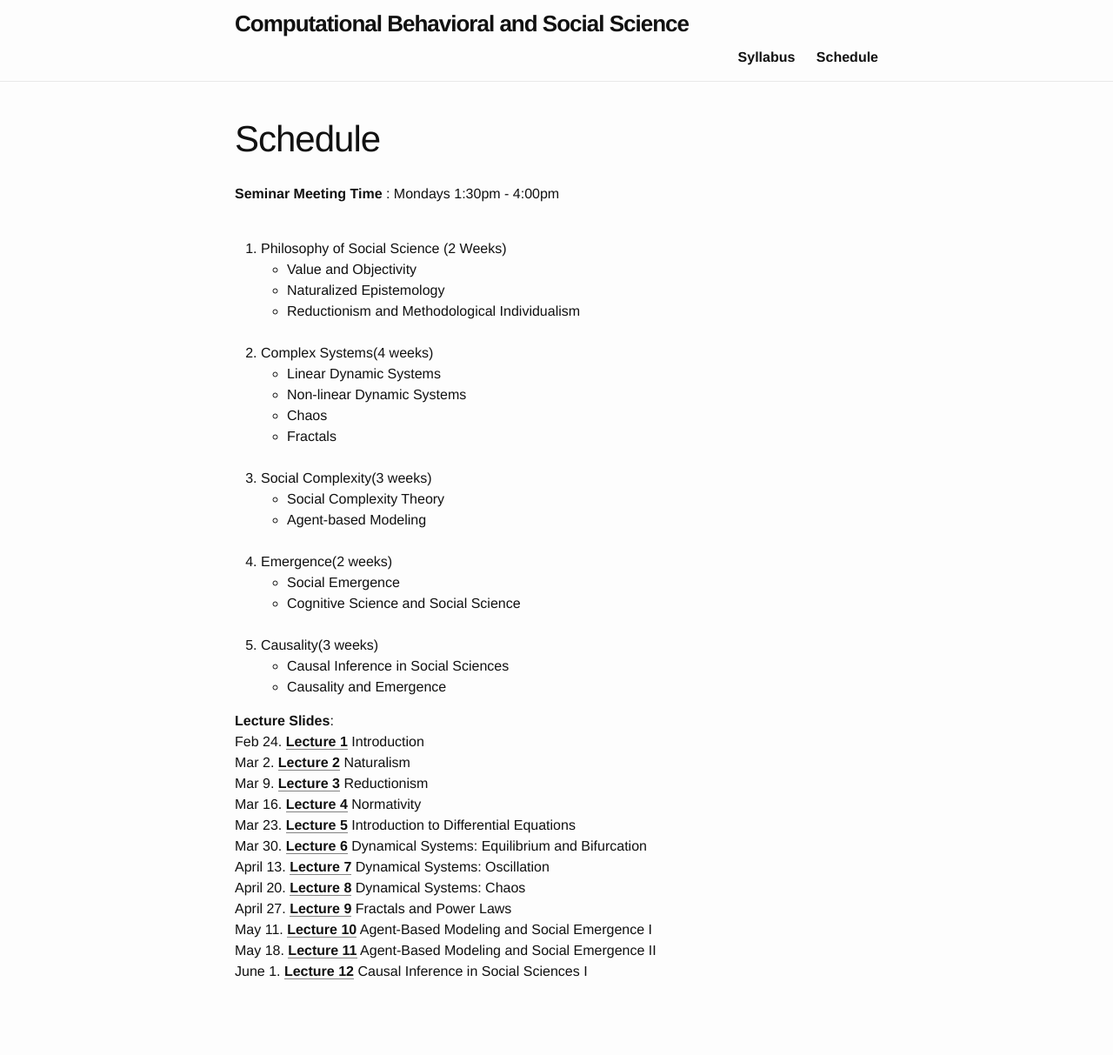
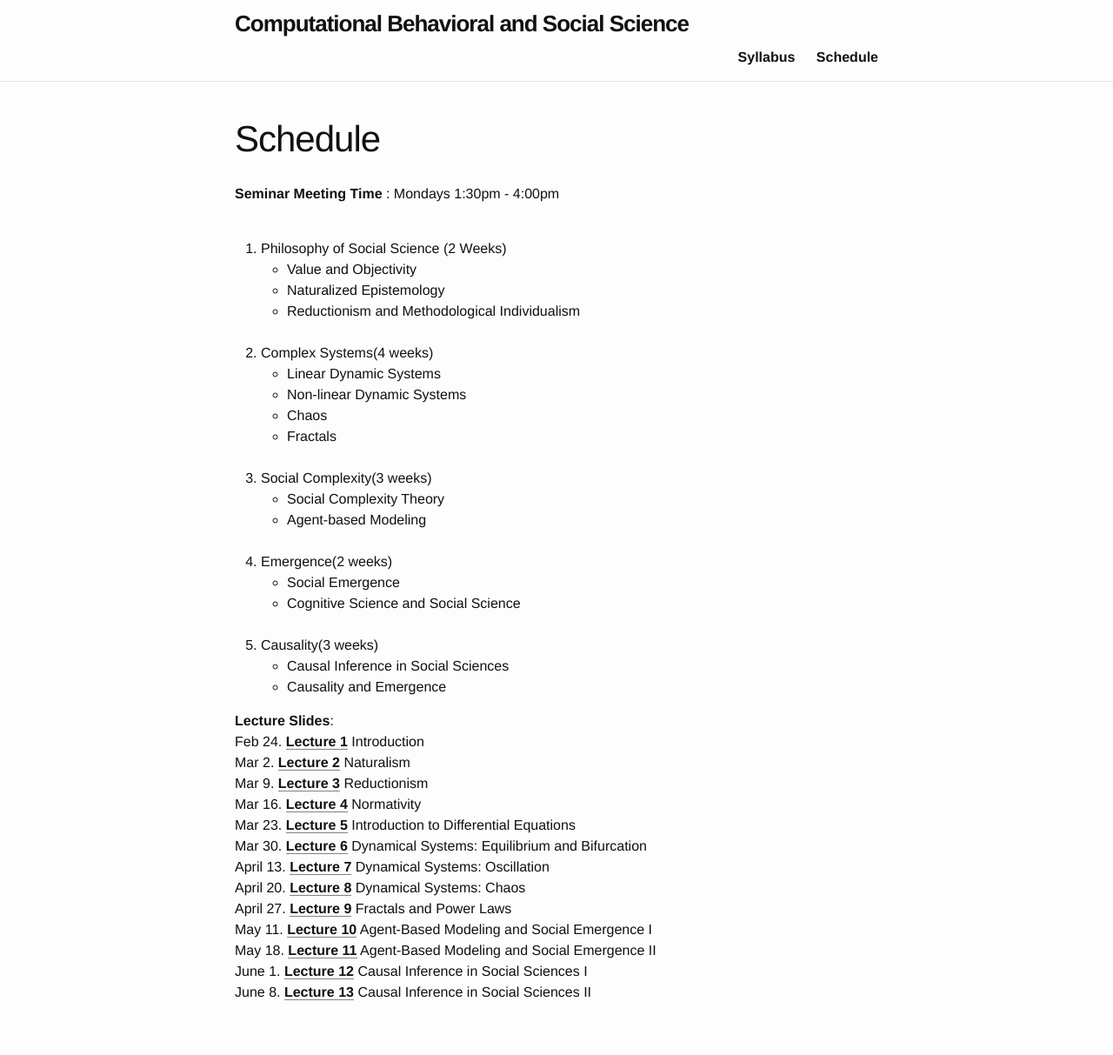
Before and after one commit to comphiacademy/cbss20s, a Jekyll site: the page built from schedule.md, in a window 1280 px wide. Shown: the whole page at 87% size. Built offline with Jekyll 4.4.1, drawn with Linux system fonts in a browser that asks for light colours; before the commit the page ends 1189 px from its top, so only the background shows below that.

Commit message:
Week 15 commit

```diff
--- a/schedule.md
+++ b/schedule.md
@@ -60,3 +60,5 @@ May 11. [Lecture 10](/assets/ABM1.pdf) Agent-Based Modeling and Social Emergence
 May 18. [Lecture 11](/assets/ABM2.pdf) Agent-Based Modeling and Social Emergence II
 <br>
 June 1. [Lecture 12](/assets/causation1.pdf) Causal Inference in Social Sciences I
+<br>
+June 8. [Lecture 13](/assets/causation2.pdf) Causal Inference in Social Sciences II
```
Also changed, not shown: 1 other file.
